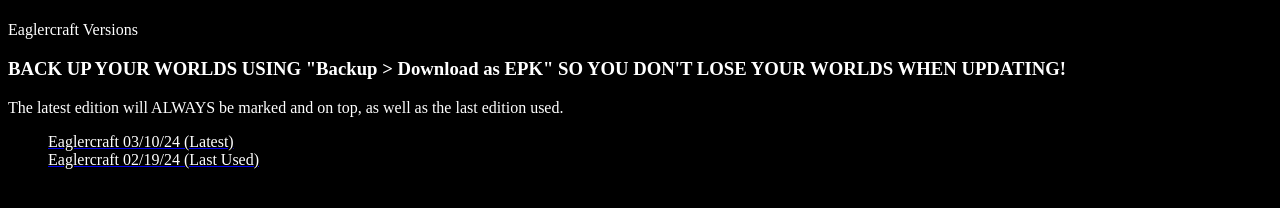
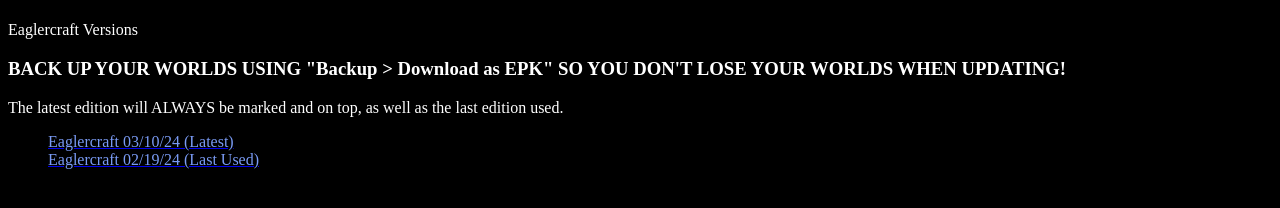
Before and after one commit to UNJ3L/mochimc1.8, a plain HTML site: page index.html in a window 1280 px wide. Drawn offline with Linux system fonts and the light colour scheme.

Commit message:
last one i promise

```diff
--- a/index.html
+++ b/index.html
@@ -14,8 +14,8 @@
 
     <p><span style="color:#FFFFFF;">The latest edition will ALWAYS be marked and on top, as well as the last edition used.</span></p>
     <ul>
-        <li><a href="editions\Eagler 03.10.24.html"><span style="color:#FFFFFF;">Eaglercraft 03/10/24 (Latest)</span></a></li>
-        <li><a href="editions\Eagler 02.19.24.html"><span style="color:#FFFFFF;">Eaglercraft 02/19/24 (Last Used)</span></a></li>
+        <li><a href="editions\Eagler 03.10.24.html"><span style="color:#7a9bf5;">Eaglercraft 03/10/24 (Latest)</span></a></li>
+        <li><a href="editions\Eagler 02.19.24.html"><span style="color:#7a9bf5;">Eaglercraft 02/19/24 (Last Used)</span></a></li>
     </ul>
 </body>
 
```
